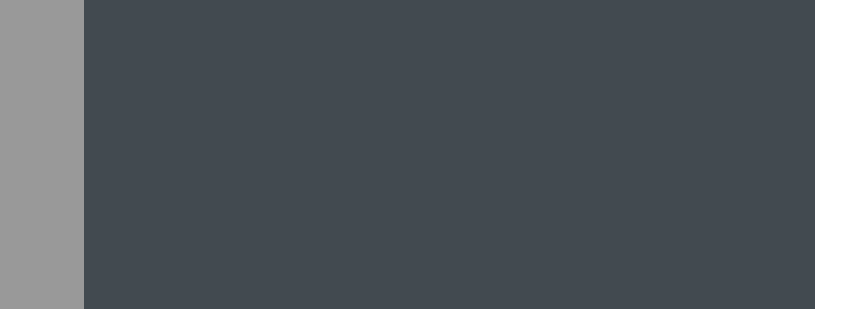
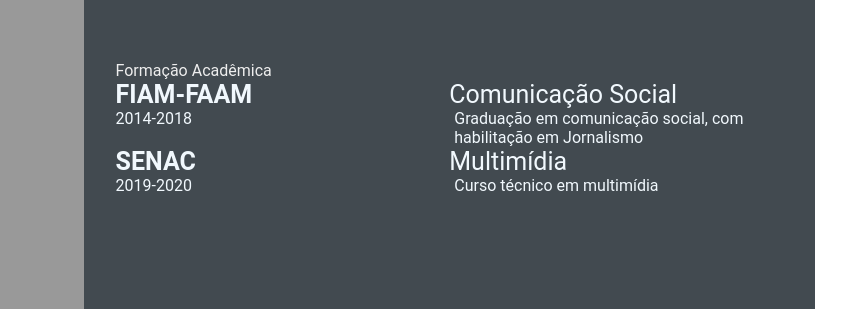
Before and after one commit to Gabriela-Teixeira/devweekgit.github.io, a plain HTML site: page index.html in a window 1280 px wide. Shown: the part 387-696 px from the top of the page, 337-1183 px from the left. Drawn offline with Linux system fonts and the light colour scheme.

Commit message:
add-education-contents index.html (#4)

```diff
--- a/index.html
+++ b/index.html
@@ -1,5 +1,6 @@
 <!DOCTYPE html>
 <html lang="en">
+
 <head>
     <meta charset="UTF-8">
     <meta http-equiv="X-UA-Compatible" content="IE=edge">
@@ -11,6 +12,7 @@
     <link rel="stylesheet" href="style.css">
 
 </head>
+
 <body>
     <main class="resume-contents">
         <section class="left-section">
@@ -32,12 +34,24 @@
                 <div class="skills">
                     <p class="left-title">Skills</p>
                     <ul>
-                            <li><p>HTML, CSS, Git & GitHub</p></li>
-                            <li><p>Adobe Illustrator</p></li>
-                            <li><p>Adobe InDesign</p></li>
-                            <li><p>Adobe Photoshop</p></li>
-                            <li><p>Adobe Premiere</p></li>
-                            <li><p>Adobe After Effects</p></li>
+                        <li>
+                            <p>HTML, CSS, Git & GitHub</p>
+                        </li>
+                        <li>
+                            <p>Adobe Illustrator</p>
+                        </li>
+                        <li>
+                            <p>Adobe InDesign</p>
+                        </li>
+                        <li>
+                            <p>Adobe Photoshop</p>
+                        </li>
+                        <li>
+                            <p>Adobe Premiere</p>
+                        </li>
+                        <li>
+                            <p>Adobe After Effects</p>
+                        </li>
                     </ul>
                 </div>
             </div>
@@ -86,8 +100,38 @@
                     </div>
                 </section>
                 <!-- fim experiencia -->
+
+                <!-- educação -->
+                <section class="education gap">
+                    <div class="right-title">Formação Acadêmica</div>
+                    <div class="education-contents">
+                        <div class="education-left">
+                            <p class="education-school-name">FIAM-FAAM</p>
+                            <p class="education-time-period">2014-2018</p>
+                        </div>
+                        <div class="education-right">
+                            <p class="education-subject">Comunicação Social</p>
+                            <p class="education-desc">
+                                Graduação em comunicação social, com habilitação em Jornalismo
+                            </p>
+                        </div>
+                        <div class="education-left">
+                            <p class="education-school-name">SENAC</p>
+                            <p class="education-time-period">2019-2020</p>
+                        </div>
+                        <div class="education-right">
+                            <p class="education-subject">Multimídia</p>
+                            <p class="education-desc">
+                                Curso técnico em multimídia
+                            </p>
+                        </div>
+                    </div>
+                </section>
+                <!-- fim educação -->
+
             </div>
         </section>
     </main>
 </body>
+
 </html>
```
Lines whose indentation alone changed are shown as unchanged.
